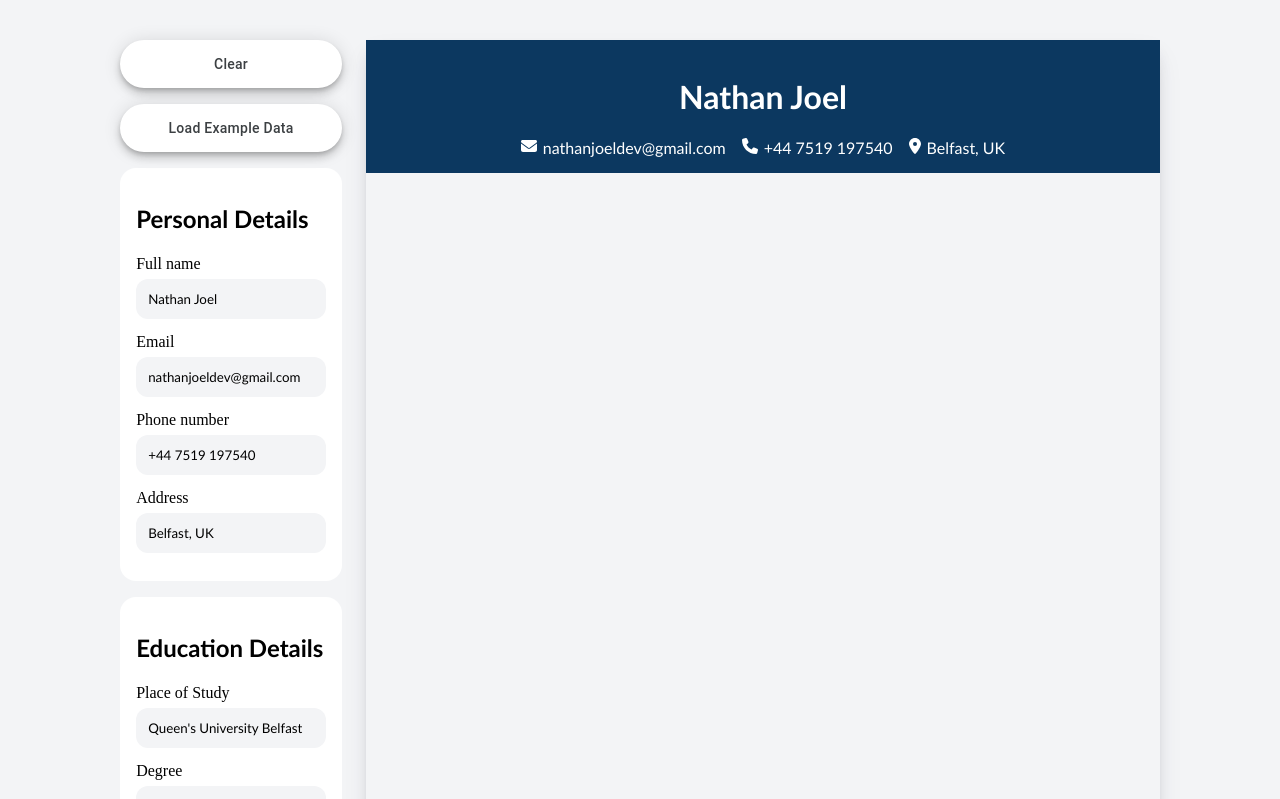
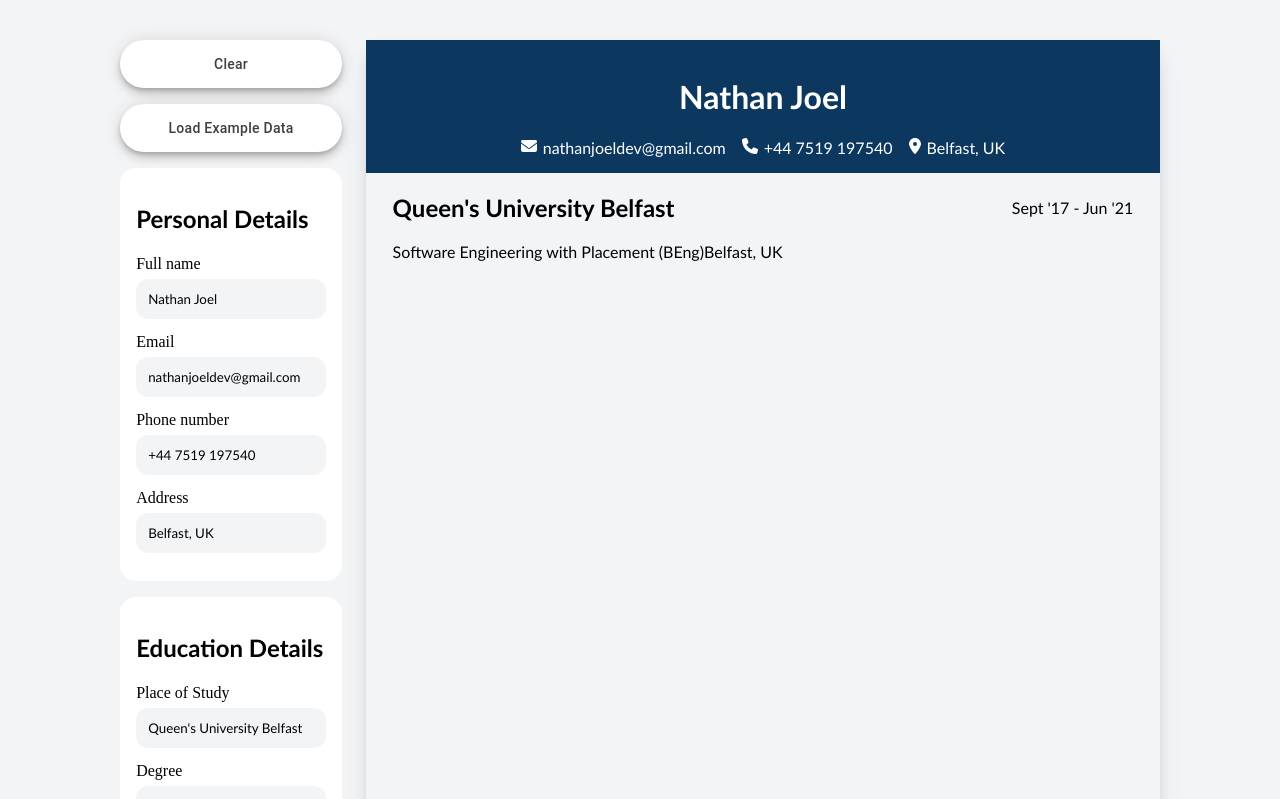
Before and after one commit to NafanJ/cv-builder, a React app: page / in a window 1280 px wide. Shown: the top 799 px of the page. Built offline with nearby package versions, Linux system fonts and the light colour scheme; the HTML template or start-up script is replaced by a standard one.

Commit message:
Education updates with Resume

```diff
--- /dev/null
+++ b/src/components/EducationDetailsSection.jsx
@@ -0,0 +1,29 @@
+import "../styles/EducationDetailsSection.css"
+import { FontAwesomeIcon } from '@fortawesome/react-fontawesome';
+import { faEnvelope, faPhone, faLocationDot } from '@fortawesome/free-solid-svg-icons';
+
+function EducationDetailsSection({school, degree, startDate, endDate, location }) {
+  return (
+    <div className="education">
+        <div className="education-header">
+            <h2 className="school-name">{school}</h2>
+            <div className="attendance">
+                {startDate && (
+                    <span>{startDate} - </span>
+                )}
+                {endDate && (
+                    <span>{endDate}</span>
+                )}
+            </div>
+        </div>
+      {degree && (
+            <span>{degree}</span>
+        )}
+        {location && (
+            <span>{location}</span>
+        )}
+    </div>
+  );
+}
+
+export default EducationDetailsSection;
--- a/src/components/Resume.jsx
+++ b/src/components/Resume.jsx
@@ -1,4 +1,5 @@
 import PersonalDetailsSection from './PersonalDetailsSection.jsx'
+import EducationDetailsSection from './EducationDetailsSection.jsx'
 import "../styles/Resume.css";
 
 function Resume(personalInfo, educationDetails, professionalExperience) {
@@ -10,6 +11,13 @@
             phoneNumber={personalInfo.personalDetails.phoneNumber}
             address={personalInfo.personalDetails.address}
         />
+        <EducationDetailsSection
+            school={personalInfo.personalDetails.school}
+            degree={personalInfo.personalDetails.degree}
+            startDate={personalInfo.personalDetails.startDate}
+            endDate={personalInfo.personalDetails.endDate}
+            location={personalInfo.personalDetails.location}
+        />
     </div>
     );
 }
--- /dev/null
+++ b/src/styles/EducationDetailsSection.css
@@ -0,0 +1,10 @@
+.education{
+    padding-left: 7mm;
+    padding-right: 7mm;
+}
+
+.education-header{
+    display: flex;
+    justify-content: space-between;
+    align-items: center;
+}
```
